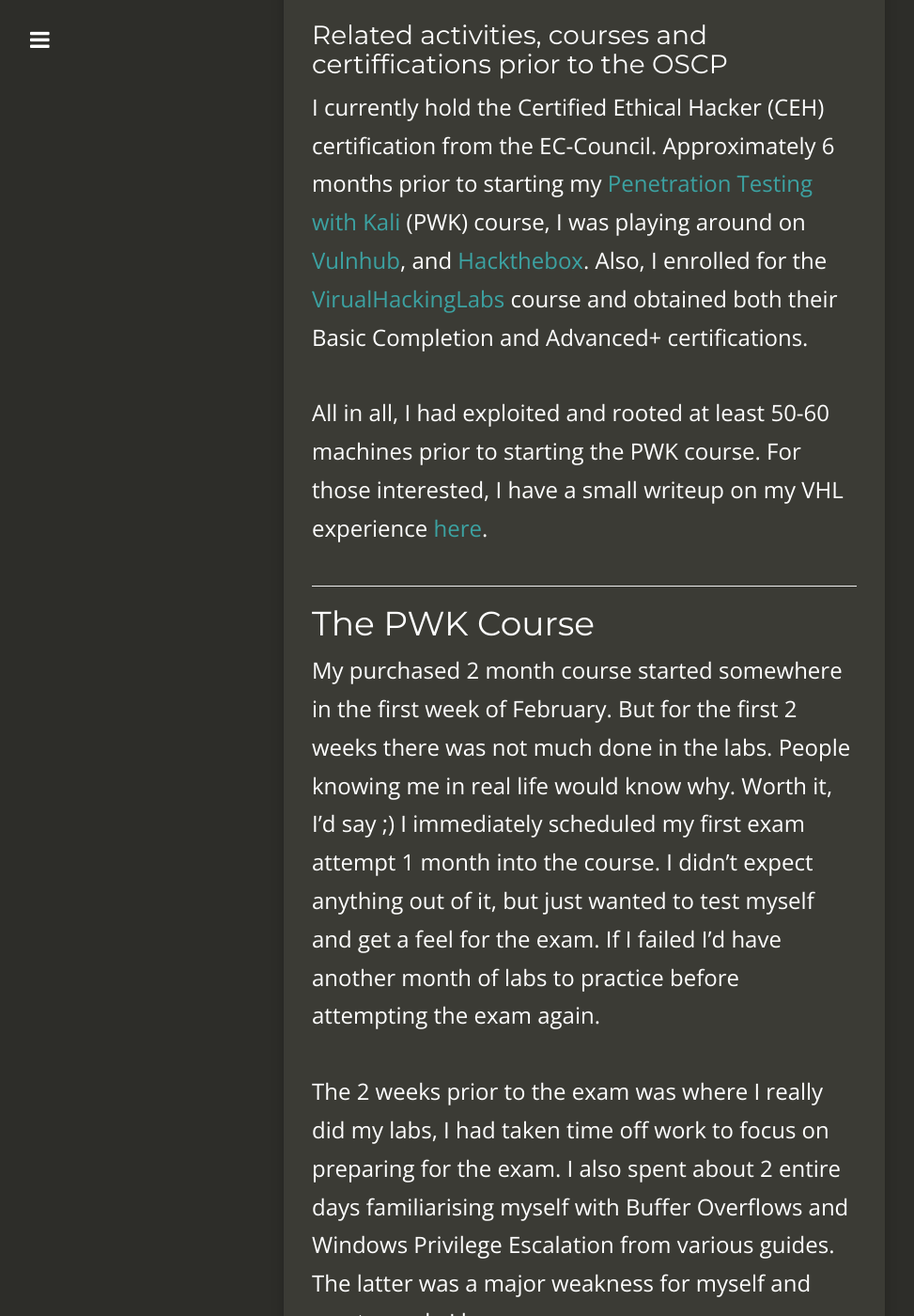
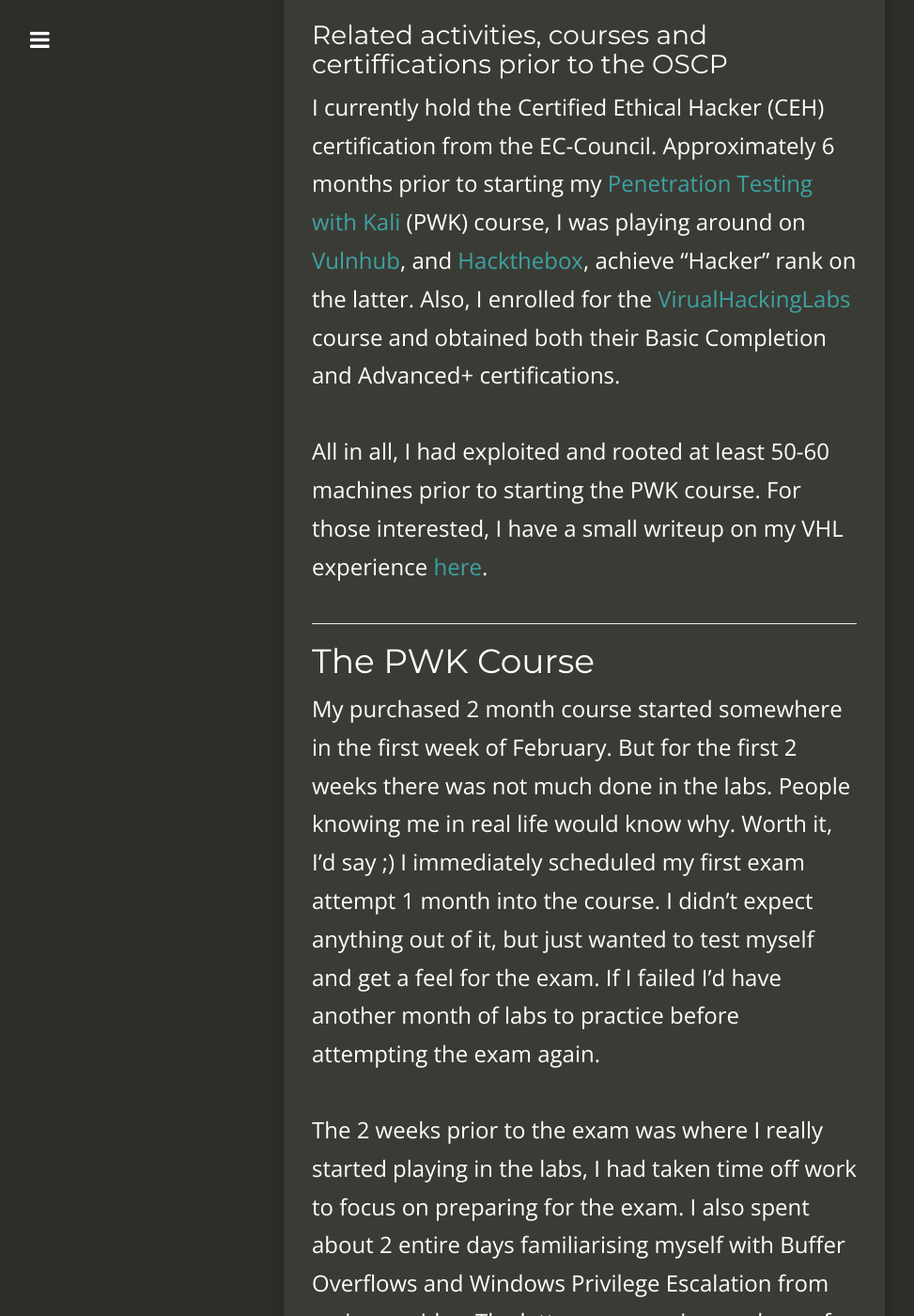
Before and after one commit to Dreamscent/Dreamscent.github.io, a Jekyll site: the page built from _posts/2020-03-16-My-OSCP-Journey.md, in a window 1280 px wide and 1400 px high, scrolled down 1716 px. Shown: the whole window at 94% size, without its empty margins (18-991 px from the left). Built offline with Jekyll 4.4.1, drawn with Linux system fonts in a browser that asks for light colours; nearby versions of some CDN libraries; some of the changed text lies outside the part shown.

Commit message:
Update 2020-03-16-My-OSCP-Journey.md

```diff
--- a/_posts/2020-03-16-My-OSCP-Journey.md
+++ b/_posts/2020-03-16-My-OSCP-Journey.md
@@ -39,7 +41,7 @@
 
 ### Related activities, courses and certiffications prior to the OSCP
 
-I currently hold the Certified Ethical Hacker (CEH) certification from the EC-Council. Approximately 6 months prior to starting my [Penetration Testing with Kali][1] (PWK) course, I was playing around on [Vulnhub][2], and [Hackthebox][3]. Also, I enrolled for the [VirualHackingLabs][4] course and obtained both their Basic Completion and Advanced+ certifications.
+I currently hold the Certified Ethical Hacker (CEH) certification from the EC-Council. Approximately 6 months prior to starting my [Penetration Testing with Kali][1] (PWK) course, I was playing around on [Vulnhub][2], and [Hackthebox][3], achieve "Hacker" rank on the latter. Also, I enrolled for the [VirualHackingLabs][4] course and obtained both their Basic Completion and Advanced+ certifications.
 
 
 
@@ -55,7 +57,7 @@
 
 My purchased 2 month course started somewhere in the first week of February. But for the first 2 weeks there was not much done in the labs. People knowing me in real life would know why. Worth it, I'd say ;) I immediately scheduled my first exam attempt 1 month into the course. I didn't expect anything out of it, but just wanted to test myself and get a feel for the exam. If I failed I'd have another month of labs to practice before attempting the exam again.
 
-The 2 weeks prior to the exam was where I really did my labs, I had taken time off work to focus on preparing for the exam. I also spent about 2 entire days familiarising myself with Buffer Overflows and Windows Privilege Escalation from various guides. The latter was a major weakness for myself and most people I know.
+The 2 weeks prior to the exam was where I really started playing in the labs, I had taken time off work to focus on preparing for the exam. I also spent about 2 entire days familiarising myself with Buffer Overflows and Windows Privilege Escalation from various guides. The latter was a major weakness for myself and most people I know.
 
 All in all, I actually only spent 2 weeks working on the labs.
 
```
Also changed, not shown: other parts of _posts/2020-03-16-My-OSCP-Journey.md (+5 -3 lines).
